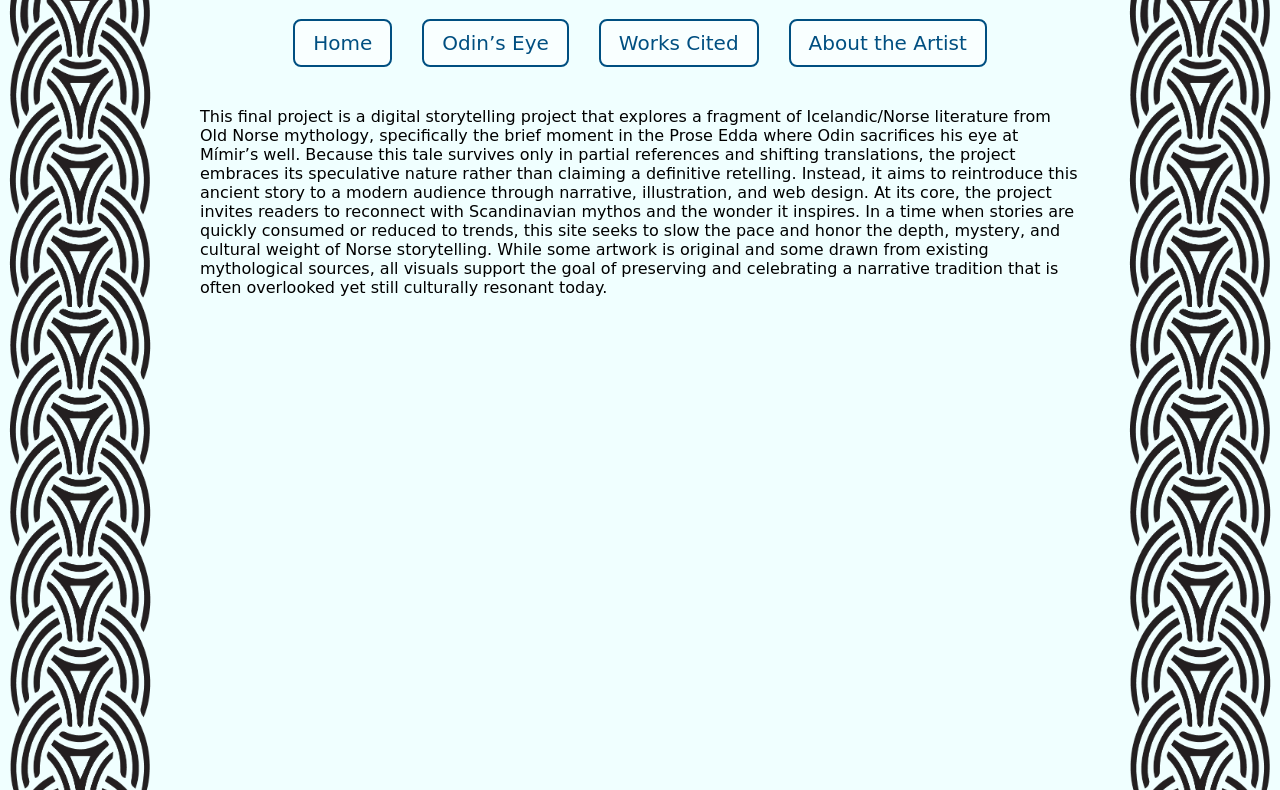
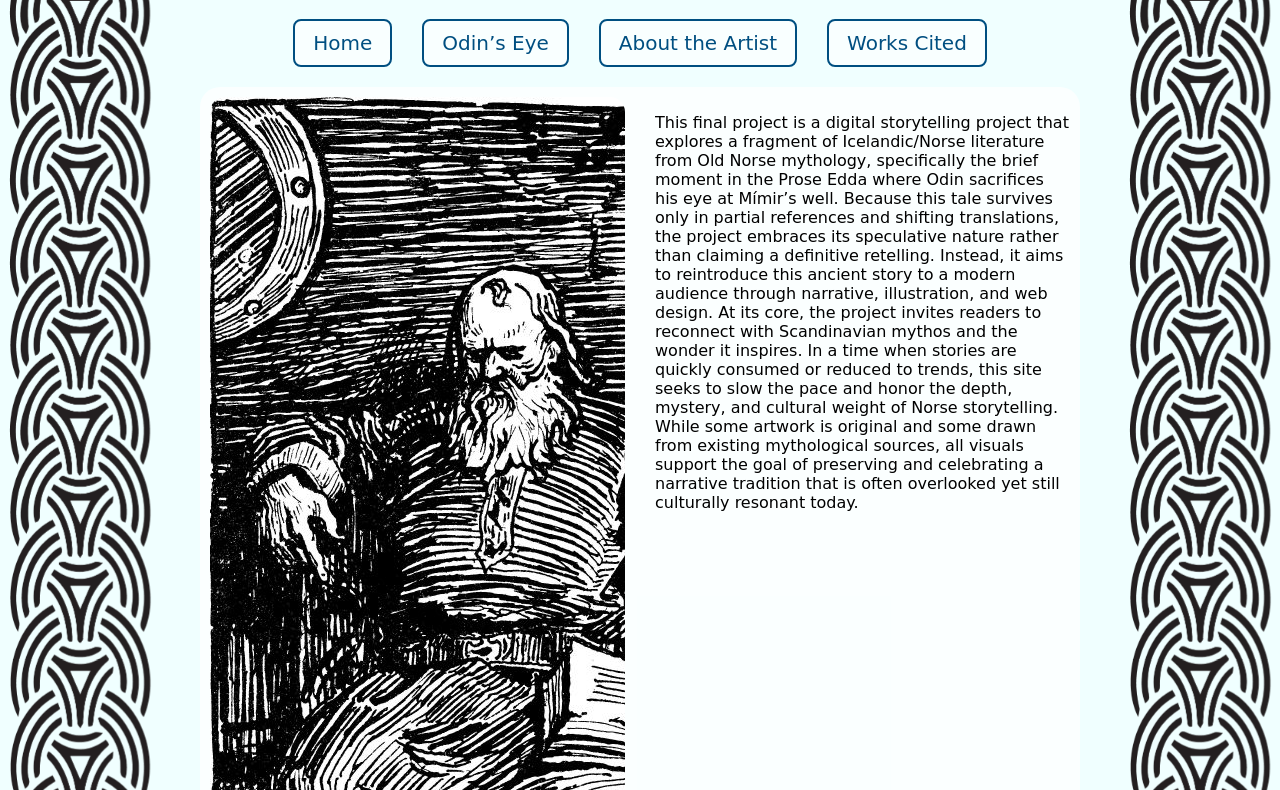
Before and after one commit to CharlieJoe-prompt/Final-Project-Charles, a plain HTML site: page about-site.html in a window 1280 px wide. Shown: the part 104-894 px from the top of the page. Before the commit the page ends 800 px from the top, so only its background shows below. Drawn offline with Linux system fonts and the light colour scheme; a web font is replaced by a local one.

Commit message:
ugh, citations man

```diff
--- a/about-site.css
+++ b/about-site.css
@@ -82,3 +82,40 @@ main {
     max-width: 1000px;
     margin: 40px auto;
 }
+
+/* Boxes */
+
+.grid-frame{
+    display: flex;
+    justify-content: center;
+    margin-top: 20px;
+    z-index: 5;
+    position: relative;
+    align-items: center;
+}
+
+.menu-grid {
+    display: grid;
+    grid-template-columns: repeat(2, 1fr);
+    gap: 30px;
+    padding: 10px;
+    width: 100%;
+    max-width: 1400px;
+    background-color: rgba(255, 255, 255, 0.7);
+    border-radius: 20px;
+}
+
+.grid-box1 {
+    position: relative;
+    overflow: hidden;
+    border-radius: 15px;
+    width: 100%;
+    height: 800px;
+}
+
+.grid-box2 {
+    position: relative;
+    overflow: hidden;
+    width: 100%;
+    height: 500px;
+}
--- a/about-site.html
+++ b/about-site.html
@@ -21,14 +21,21 @@
 <nav class="top-nav">
     <a href="index.html" class="nav-btn">Home</a>
     <a href="odin.html" class="nav-btn">Odin’s Eye</a>
+    <a href="about.html" class="nav-btn">About the Artist</a>
     <a href="artwork.html" class="nav-btn">Works Cited</a>
-    <a href="about.html" class="nav-btn">About the Artist</a>
 </nav>
 
-<main>
-    <p>This final project is a digital storytelling project that explores a fragment of Icelandic/Norse literature from Old Norse mythology, specifically the brief moment in the Prose Edda where Odin sacrifices his eye at Mímir’s well. Because this tale survives only in partial references and shifting translations, the project embraces its speculative nature rather than claiming a definitive retelling. Instead, it aims to reintroduce this ancient story to a modern audience through narrative, illustration, and web design.
+<main class="grid-frame">
+    <div class="menu-grid">
+    <a class="grid-box1">
+        <img src="Snorre_Sturluson-Christian_Krohg.jpg" alt="About Icon" class="img-layout">
+    </a>
+    <p class="grid-box2">
+        This final project is a digital storytelling project that explores a fragment of Icelandic/Norse literature from Old Norse mythology, specifically the brief moment in the Prose Edda where Odin sacrifices his eye at Mímir’s well. Because this tale survives only in partial references and shifting translations, the project embraces its speculative nature rather than claiming a definitive retelling. Instead, it aims to reintroduce this ancient story to a modern audience through narrative, illustration, and web design.
         At its core, the project invites readers to reconnect with Scandinavian mythos and the wonder it inspires. In a time when stories are quickly consumed or reduced to trends, this site seeks to slow the pace and honor the depth, mystery, and cultural weight of Norse storytelling. While some artwork is original and some drawn from existing mythological sources, all visuals support the goal of preserving and celebrating a narrative tradition that is often overlooked yet still culturally resonant today.
     </p>
+    </div>
+
 </main>
 
 
--- a/style-home.css
+++ b/style-home.css
@@ -75,7 +75,7 @@ body {
     border-radius: 15px;
     text-decoration: none;
     display: block;
-    height: 300px;
+    height: 400px;
     background-color: rgb(56, 135, 205);
     box-shadow: 0 4px 10px rgba(0,0,0,0.40);
     transition: transform 0.3s ease;
@@ -89,7 +89,7 @@ body {
 .menu-img {
     width: 100%;
     height: 100%;
-    object-fit: cover;
+    object-fit:cover;
     opacity: 0.85;
     transition: opacity 0.3s ease;
 }
```
Also changed, not shown: artwork.html (+11 -12 lines), odin.html (+1 -1 lines), Snorre_Sturluson-Christian_Krohg.jpg (added), odins-eye-image-button.jpg.
